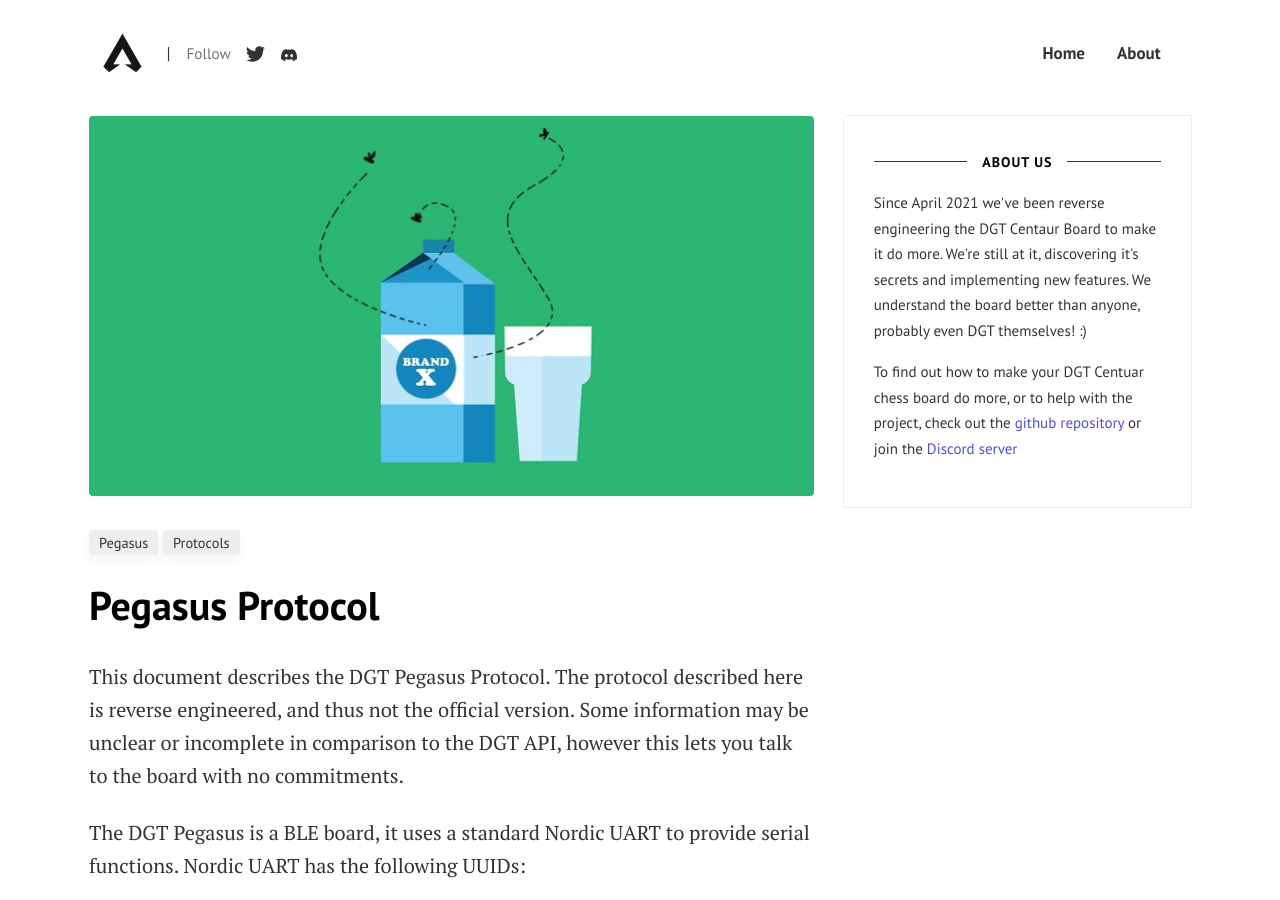
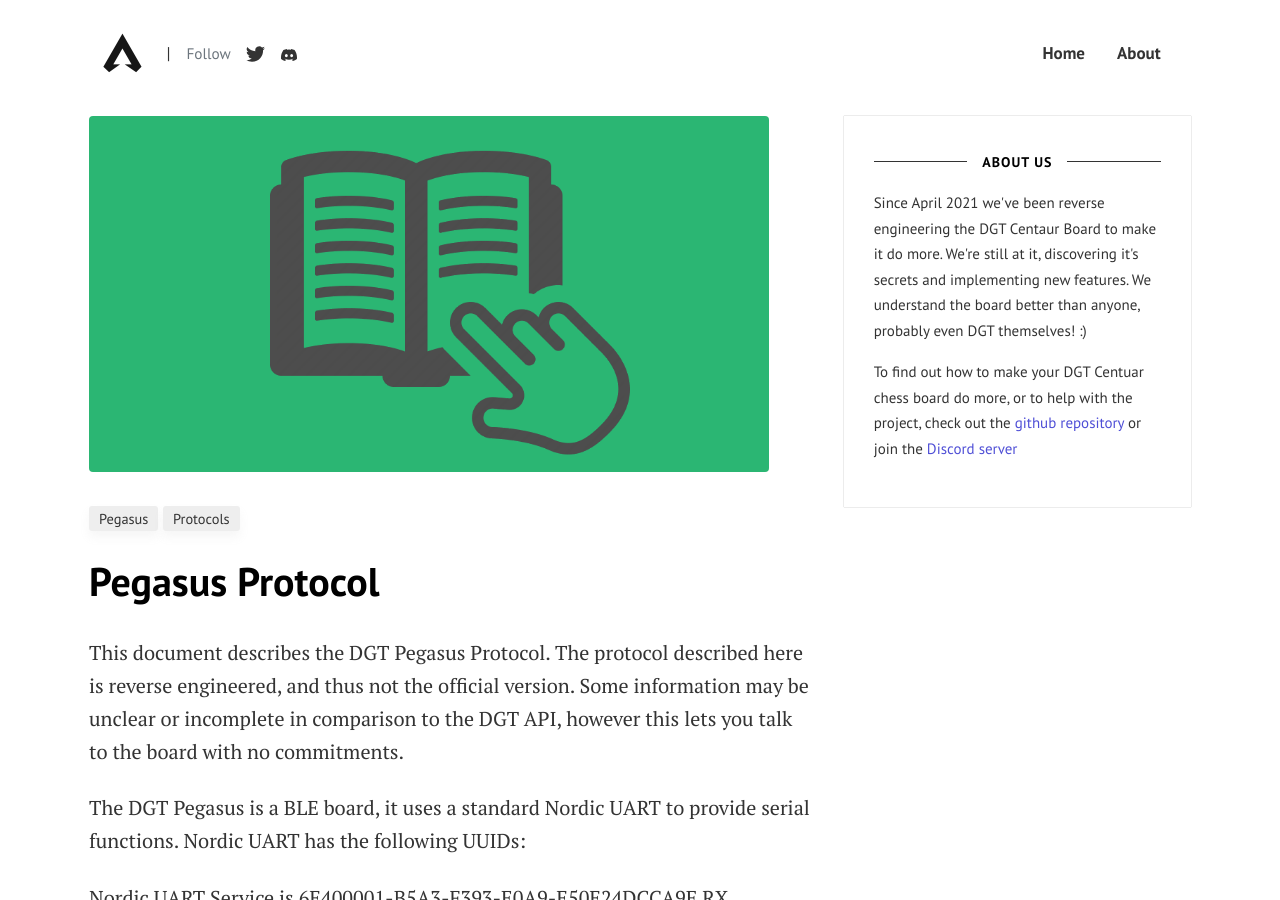
Before and after one commit to DGTCentaurMods/dgtcentaurmods.github.io, a Jekyll site: the page built from _posts/2023-10-01-pegasus-protocol.md, in a window 1280 px wide and 900 px high. Built offline with Jekyll 4.4.1, drawn with Linux system fonts in a browser that asks for light colours; comment, search, counter and statistics services are not loaded.

Commit message:
Update 2023-10-01-pegasus-protocol.md

```diff
--- a/_posts/2023-10-01-pegasus-protocol.md
+++ b/_posts/2023-10-01-pegasus-protocol.md
@@ -3,7 +3,7 @@
 title:  "Pegasus Protocol"
 author: Ed
 categories: [ Pegasus, Protocols ]
-image: assets/images/6.jpg
+image: assets/images/manual-green.png
 ---
 
 This document describes the DGT Pegasus Protocol. The protocol described here is reverse engineered, and thus not the official version. Some information may be unclear or incomplete in comparison to the DGT API, however this lets you talk to the board with no commitments.
```
